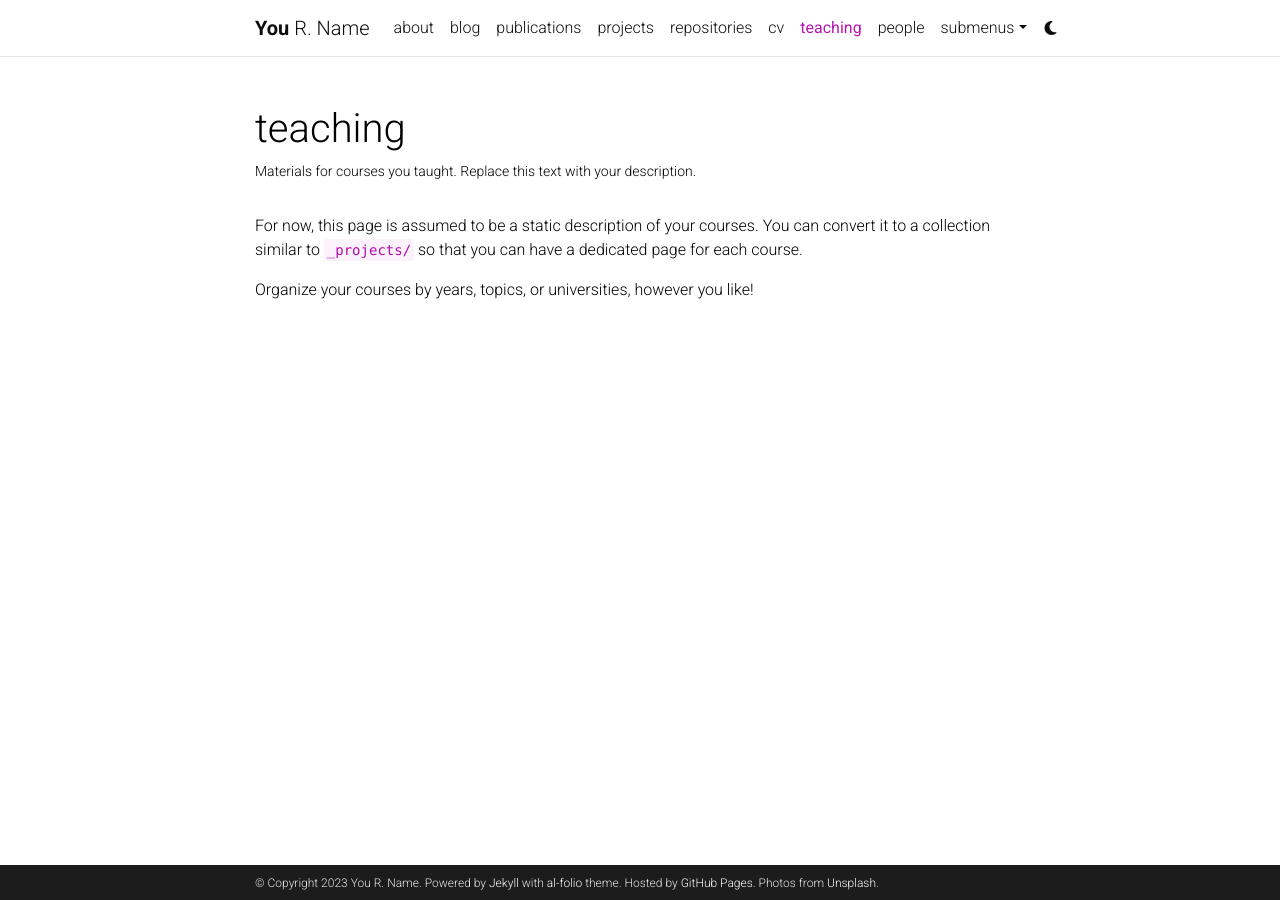
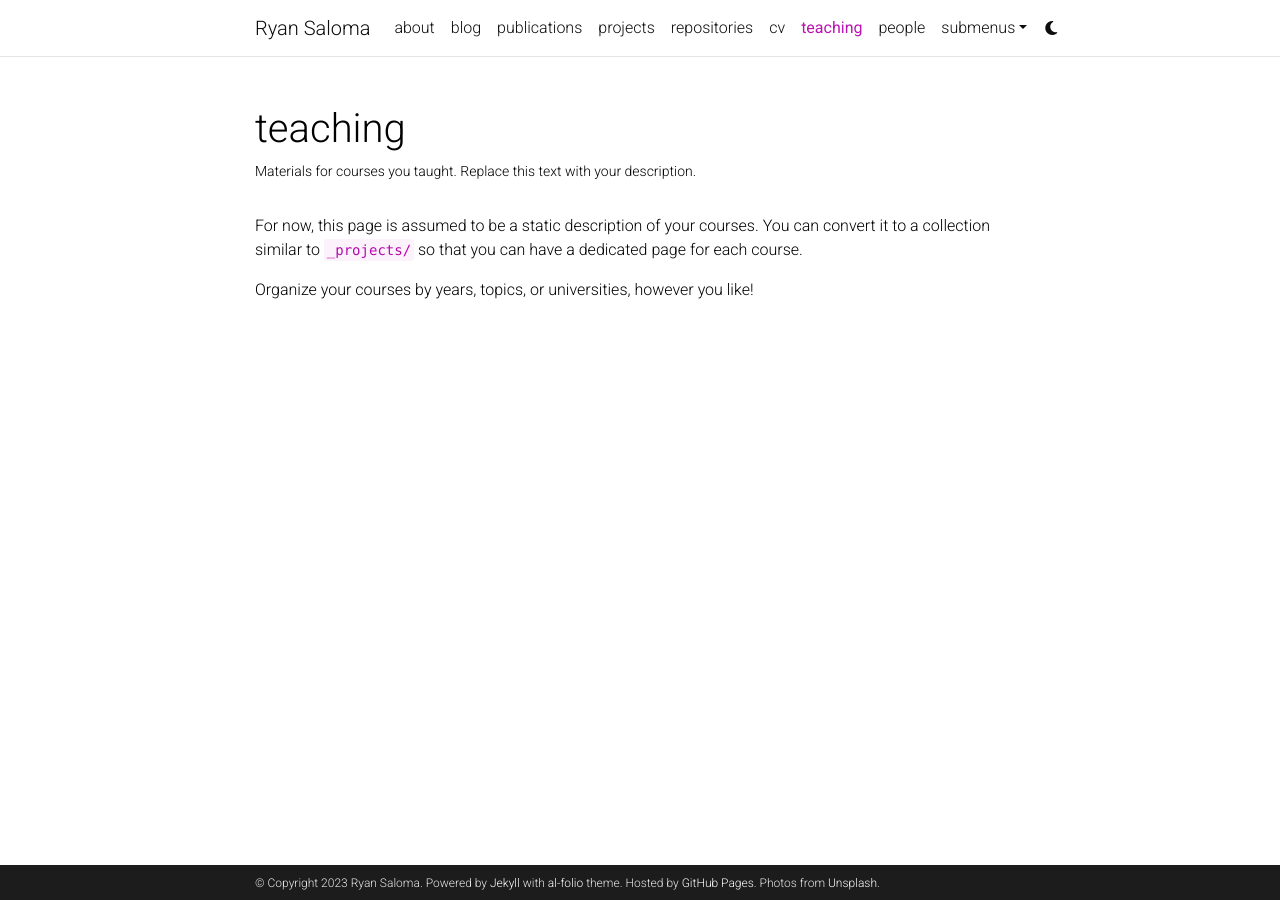
Before and after one commit to ryan-saloma/ryan-saloma.github.io, a Jekyll site: the page built from _pages/teaching.md, in a window 1280 px wide. Built offline with Jekyll 4.4.1, drawn with Linux system fonts in a browser that asks for light colours; comment, search, counter and statistics services are not loaded; a style sheet for code colours, icons or effects is not loaded.

Commit message:
Update _config.yml

```diff
--- a/_config.yml
+++ b/_config.yml
@@ -2,11 +2,11 @@
 # Site settings
 # -----------------------------------------------------------------------------
 
-title: blank # the website title (if blank, full name will be used instead)
-first_name: You
-middle_name: R.
-last_name: Name
-email: you@example.com
+title: Ryan Saloma # the website title (if blank, full name will be used instead)
+first_name: Ryan
+middle_name:
+last_name: Saloma
+email: ryan.saloma@gmail.com
 description: > # the ">" symbol means to ignore newlines until "footer_text:"
   A simple, whitespace theme for academics. Based on [*folio](https://github.com/bogoli/-folio) design.
 footer_text: >
@@ -18,8 +18,8 @@ keywords: jekyll, jekyll-theme, academic-website, portfolio-website  # add your
 lang: en # the language of your site (for example: en, fr, cn, ru, etc.)
 icon: ⚛️  # the emoji used as the favicon (alternatively, provide image name in /assets/img/)
 
-url: https://alshedivat.github.io # the base hostname & protocol for your site
-baseurl: /al-folio # the subpath of your site, e.g. /blog/. Leave blank for root
+url: https://ryan-saloma.github.io # the base hostname & protocol for your site
+baseurl:  # the subpath of your site, e.g. /blog/. Leave blank for root
 last_updated: false # set to true if you want to display last updated in the footer
 impressum_path:  # set to path to include impressum link in the footer, use the same path as permalink in a page, helps to conform with EU GDPR
 
```
